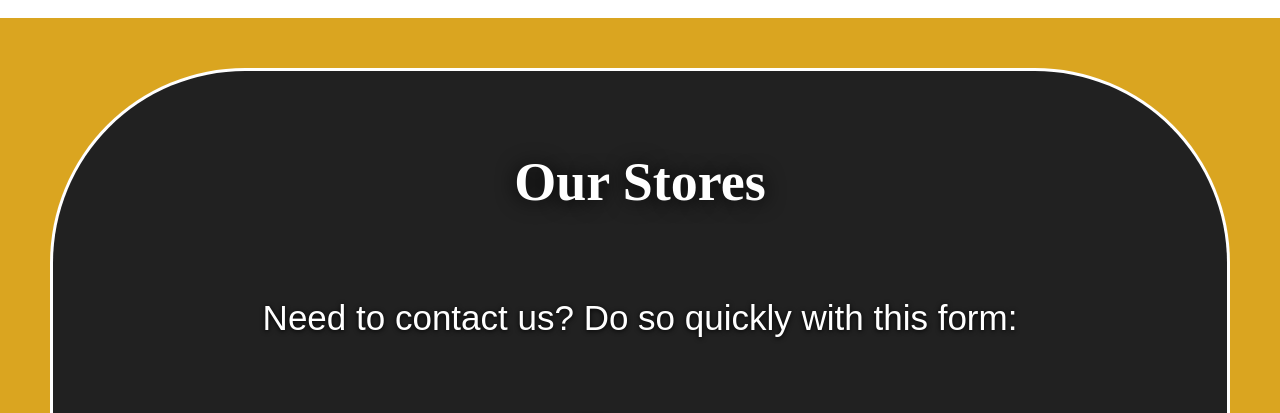
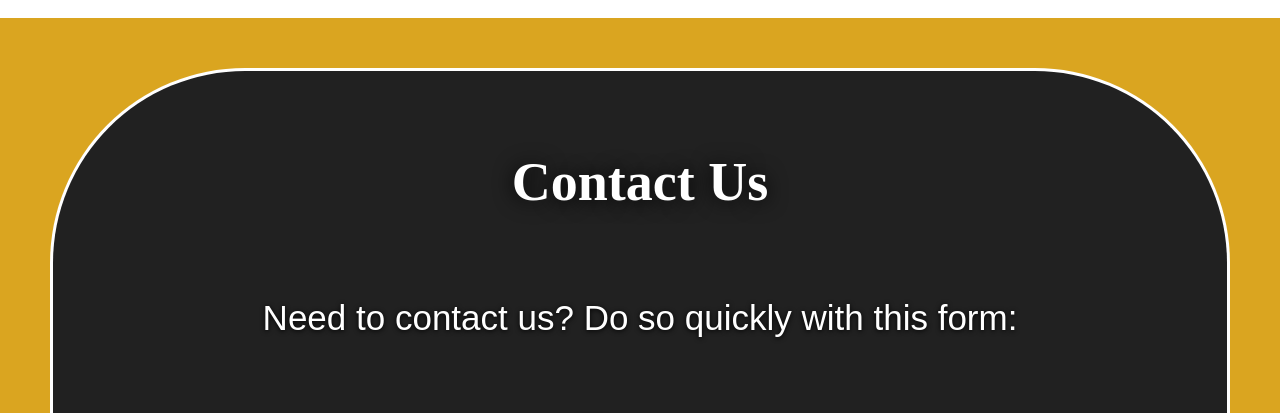
Before and after one commit to Abrzat/LFCExample.github.io, a plain HTML site: page pages/ContactUs.html in a window 1280 px wide. Shown: the part 716-1129 px from the top of the page. Drawn offline with Linux system fonts and the light colour scheme.

Commit message:
Update ContactUs.html

```diff
--- a/pages/ContactUs.html
+++ b/pages/ContactUs.html
@@ -60,7 +60,7 @@
     <!--This section is going to be the contact us stuff-->
     <section class="storeBG">
       <div class="center sectionTitle storeTitleBG">
-        <h2 style="text-shadow: 0px 1px 20px black">Our Stores</h2>
+        <h2 style="text-shadow: 0px 1px 20px black">Contact Us</h2>
       </div>
       <div class="storeContainer">
         <div>
```
